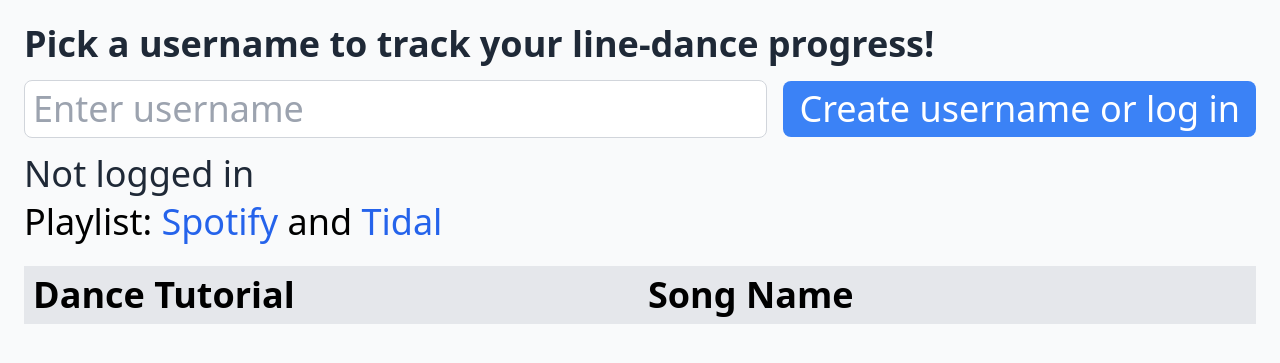
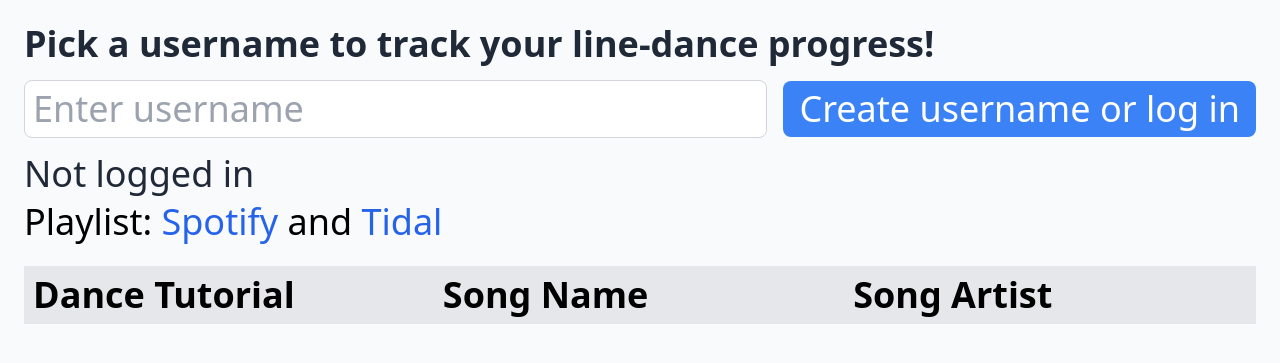
Before and after one commit to loic-lescoat/linedance-tracker, a Flask app: page /linedance-tracker/ in a window 1280 px wide. Shown: the top 363 px of the page. Run offline with Flask 3, Linux system fonts and the light colour scheme; data that the repository does not hold is empty; parts of the project's set-up code (start-up, migrations or seed data) failed here and were passed over; some libraries are stand-ins or nearby versions.

Commit message:
show dance name, song name, artist name

```diff
--- a/app.py
+++ b/app.py
@@ -31,6 +31,7 @@ class DanceClass:
     id: int
     dance_name: str
     song_name: str
+    song_artist: str
     url: str
     status: int
     interest: int
@@ -94,7 +95,7 @@ with t1 as (
     from t0
 )
 select
-  t1.id, t2.dance_name, t2.song_name, t1.url, t1.status
+  t1.id, t2.dance_name, t2.song_name, t2.song_artist, t1.url, t1.status
   , case when interest.interest is null then 0 else interest.interest end as interest
 from t1
 INNER JOIN dance_descriptions t2
--- a/templates/home.html
+++ b/templates/home.html
@@ -81,6 +81,7 @@
                   <tr>
                       <th class="px-2 py-2 text-left">Dance Tutorial</th>
                       <th class="px-2 py-2 text-left">Song Name</th>
+                      <th class="px-2 py-2 text-left">Song Artist</th>
                       {% if username is not none %}
                       <th class="px-2 py-2 text-center">Learned?</th>
                       <th class="px-2 py-2 text-center">Interested?</th>
@@ -93,6 +94,7 @@
                   <tr class="{% if loop.index is even %}bg-gray-100{% else %}bg-white{% endif %}">
                       <td class="border px-4 py-2"><a href="{{ dance.url }}" target="_blank" class="text-blue-600 hover:underline">{{ dance.dance_name }}</a></td>
                       <td class="border px-4 py-2">{{ dance.song_name }}</td>
+                      <td class="border px-4 py-2">{{ dance.song_artist }}</td>
                       {% if username is not none %}
                       <td class="border px-4 py-2 text-center">
                         <input
```
